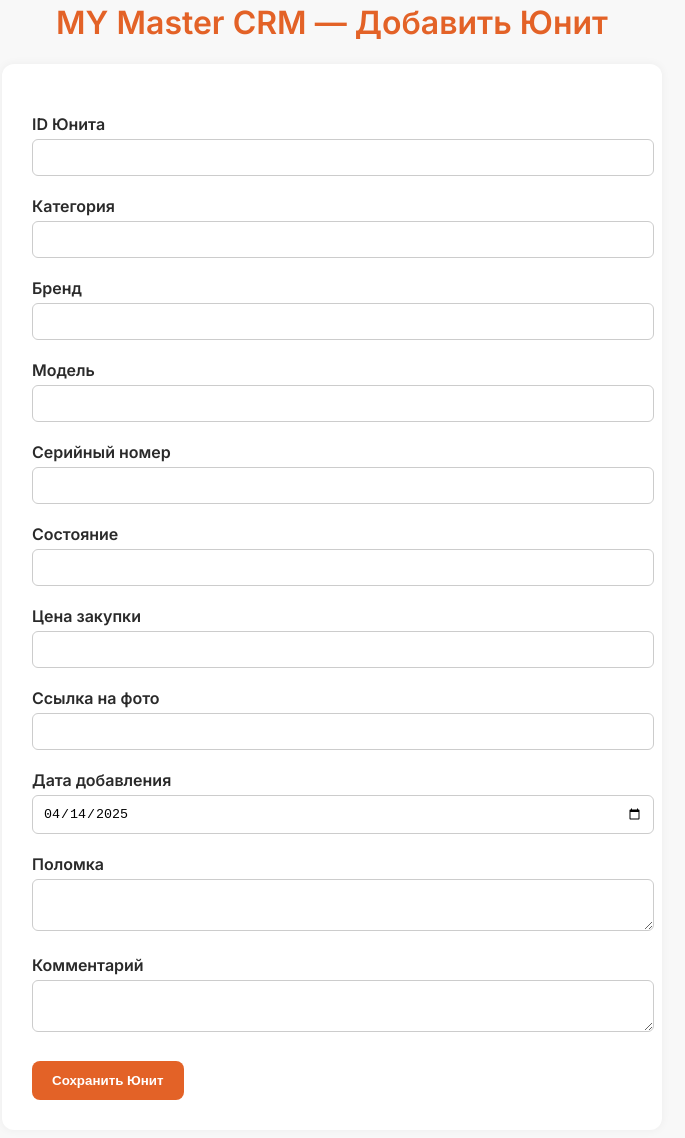
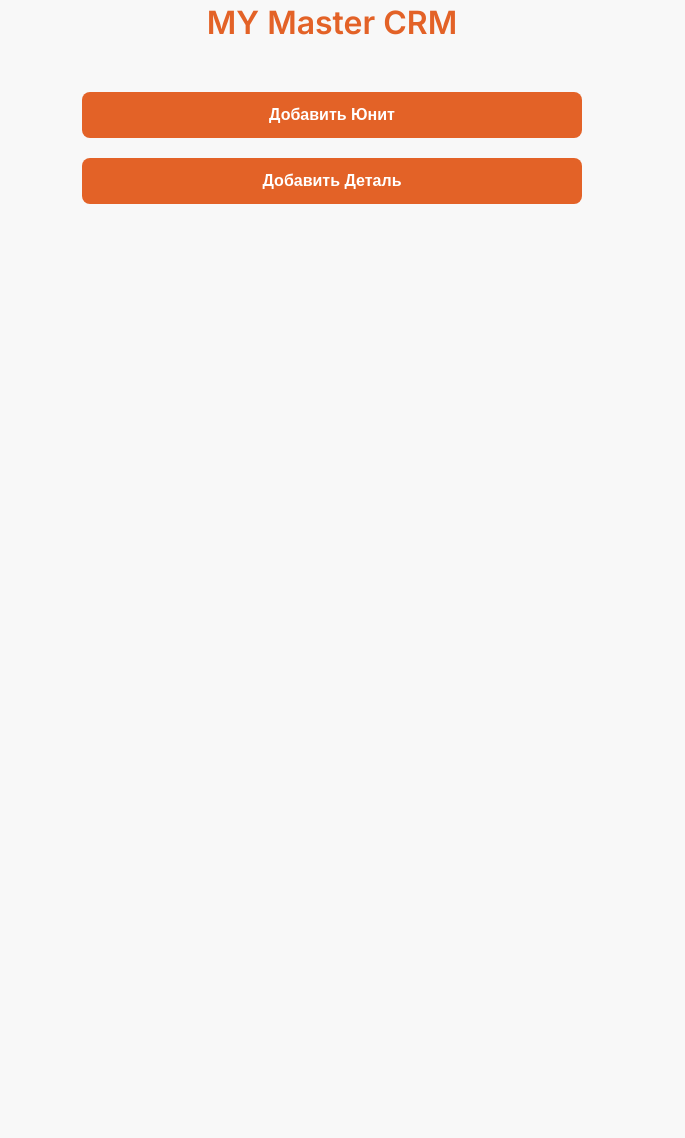
Before and after one commit to mystore-appliance/my-crm, a plain HTML site: page index.html in a window 1280 px wide. Shown: the part 46-1184 px from the top of the page, without its empty margins (308-993 px from the left). After the commit the page ends 800 px from the top, so only its background shows below. Drawn offline with Linux system fonts and the light colour scheme.

Commit message:
Add files via upload

```diff
--- a/index.html
+++ b/index.html
@@ -13,9 +13,27 @@
       color: #2a2a2a;
       padding: 20px;
     }
-    h1 {
+    h1, h2 {
       text-align: center;
       color: #e36227;
+    }
+    .hidden { display: none; }
+    .nav {
+      max-width: 500px;
+      margin: 50px auto;
+      display: flex;
+      flex-direction: column;
+      gap: 20px;
+    }
+    button {
+      background: #e36227;
+      color: white;
+      padding: 14px;
+      border: none;
+      border-radius: 8px;
+      font-weight: bold;
+      cursor: pointer;
+      font-size: 16px;
     }
     form {
       max-width: 600px;
@@ -37,60 +55,70 @@
       border: 1px solid #ccc;
       border-radius: 6px;
     }
-    button {
-      margin-top: 25px;
-      background: #e36227;
-      color: white;
-      padding: 12px 20px;
-      border: none;
-      border-radius: 8px;
-      font-weight: bold;
-      cursor: pointer;
-    }
-    button:hover {
-      background: #c24f1f;
+    .back-btn {
+      text-align: center;
+      margin-top: 30px;
     }
   </style>
 </head>
 <body>
-  <h1>MY Master CRM — Добавить Юнит</h1>
-  <form onsubmit="submitUnitForm(event)">
-    <label>ID Юнита</label>
-    <input type="text" name="unit_id" required />
 
-    <label>Категория</label>
-    <input type="text" name="category" required />
+  <div id="start-screen">
+    <h1>MY Master CRM</h1>
+    <div class="nav">
+      <button onclick="showForm('unit-form')">Добавить Юнит</button>
+      <button onclick="showForm('part-form')">Добавить Деталь</button>
+    </div>
+  </div>
 
-    <label>Бренд</label>
-    <input type="text" name="brand" required />
-
-    <label>Модель</label>
-    <input type="text" name="model" required />
-
-    <label>Серийный номер</label>
-    <input type="text" name="serial" />
-
-    <label>Состояние</label>
-    <input type="text" name="condition" required />
-
-    <label>Цена закупки</label>
-    <input type="number" name="price" step="0.01" required />
-
-    <label>Ссылка на фото</label>
-    <input type="url" name="photo" />
-
-    <label>Дата добавления</label>
-    <input type="date" name="date" />
-
-    <label>Поломка</label>
-    <textarea name="issue" required></textarea>
-
-    <label>Комментарий</label>
-    <textarea name="comment"></textarea>
-
+  <form id="unit-form" class="hidden" onsubmit="submitUnitForm(event)">
+    <h2>Добавить Юнит</h2>
+    <label>ID Юнита</label><input name="unit_id" required />
+    <label>Категория</label><select name="category"><option>Refrigerator</option><option>Washer</option><option>Dryer</option></select>
+    <label>Бренд</label><input name="brand" required />
+    <label>Модель</label><input name="model" required />
+    <label>Серийный номер</label><input name="serial" />
+    <label>Состояние</label><select name="condition"><option>Рабочее</option><option>На запчасти</option></select>
+    <label>Цена закупки</label><input name="price" type="number" step="0.01" required />
+    <label>Ссылка на фото</label><input name="photo" type="url" />
+    <label>Дата добавления</label><input name="date" type="date" />
+    <label>Поломка</label><textarea name="issue" required></textarea>
+    <label>Комментарий</label><textarea name="comment"></textarea>
     <button type="submit">Сохранить Юнит</button>
+    <div class="back-btn"><button type="button" onclick="goBack()">Назад</button></div>
   </form>
 
-  <script src="crm_script.js"></script>
+  <form id="part-form" class="hidden" onsubmit="submitPartForm(event)">
+    <h2>Добавить Деталь</h2>
+    <label>ID Детали</label><input name="part_id" required />
+    <label>ID Юнита</label><input name="unit_id" required />
+    <label>Категория юнита</label><input name="unit_category" />
+    <label>Категория детали</label><select name="part_category"><option>Motor</option><option>Control Board</option><option>Fan</option></select>
+    <label>Название детали</label><input name="part_name" required />
+    <label>Состояние детали</label><select name="part_condition"><option>Новое</option><option>Как новое</option><option>Восстановленное</option></select>
+    <label>Ссылка на фото</label><input name="photo" type="url" />
+    <label>Цена продажи</label><input name="price" type="number" step="0.01" />
+    <label>Комиссия eBay</label><input name="fee" type="number" step="0.01" />
+    <label>Профит</label><input name="profit" readonly />
+    <label>Дата добавления</label><input name="date" type="date" />
+    <label>Ссылка на лот eBay</label><input name="link" type="url" />
+    <button type="submit">Сохранить Деталь</button>
+    <div class="back-btn"><button type="button" onclick="goBack()">Назад</button></div>
+  </form>
+
+<script src="crm_script.js"></script>
+<script>
+function showForm(id) {
+  document.getElementById("start-screen").classList.add("hidden");
+  document.getElementById("unit-form").classList.add("hidden");
+  document.getElementById("part-form").classList.add("hidden");
+  document.getElementById(id).classList.remove("hidden");
+}
+function goBack() {
+  document.getElementById("unit-form").classList.add("hidden");
+  document.getElementById("part-form").classList.add("hidden");
+  document.getElementById("start-screen").classList.remove("hidden");
+}
+</script>
 </body>
 </html>
```
